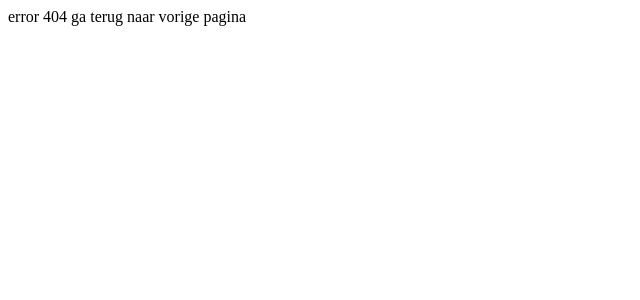
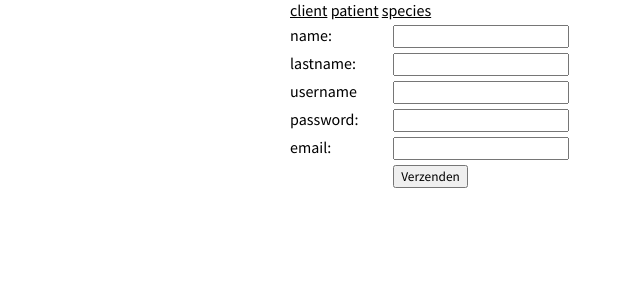
Before and after one commit to pieter19998/hospitalframework, a PHP site: page /login/create in a window 1280 px wide. Shown: the top 300 px of the page, without its empty margins (0-640 px from the left). Run offline with PHP 8.4, Linux system fonts and the light colour scheme; some libraries are stand-ins or nearby versions.

Commit message:
login create works/ start login system /deleted testcontroller

```diff
--- /dev/null
+++ b/controller/LoginController.php
@@ -0,0 +1,32 @@
+
+
+<?php
+// verbind met model
+require(ROOT . "model/LoginModel.php");
+// render index page
+function index()
+{
+    // haal alle clients uit database via function getallclients
+    render("login/index", array(
+
+    ));
+}
+// create pagina
+function create()
+{
+    //formulier tonen voor create en selectbox functie aanroepen
+    render("login/create" , array(
+    ));
+}
+// save function aanroepen in model
+function CreateLogin()
+{
+    // haal het formulier op en suur naar de createclient om het in de database op te slaan
+    if (isset($_POST['name']) && isset($_POST['lastname']) && isset($_POST['username']) && isset($_POST['password'])&& isset($_POST['email'])) {
+        register($_POST['name'], $_POST['lastname'], $_POST['username'], $_POST['password'], $_POST['email']);
+    }
+
+    header("Location:" . URL . "login/index");
+}
+
+?>
--- /dev/null
+++ b/model/LoginModel.php
@@ -0,0 +1,61 @@
+<?php
+
+
+function register($name,$lastname,$username,$password,$email)
+{
+
+
+    $db = openDatabaseConnection();
+        $hashpassword = password_hash($password, PASSWORD_DEFAULT);
+
+        $sql =("INSERT INTO account(name,lastname,username,password,email) VALUES(:name, :lastname, :username, :password, :email)");
+        $query = $db->prepare($sql);
+        $query->execute(array(
+            ':name' => $name,
+            ':lastname' => $lastname,
+            ':username' => $username,
+            ':password' => $hashpassword,
+            ':email' => $email,
+        ));
+
+    $db = null;
+    die();
+}
+
+
+function login($username,$email,$password)
+{
+    try {
+        $db = openDatabaseConnection();
+        $sql = ("SELECT * FROM account WHERE username=:username OR email=:email LIMIT 1");
+        $query = $db->prepare($sql);
+        $query->execute(array(':username' => $username, ':email' => $email));
+        $row = $query->fetch(PDO::FETCH_ASSOC);
+        if ($query->rowCount() > 0) {
+            if (password_verify($password, $row['password'])) {
+                $_SESSION['user_session'] = $row['id'];
+                return true;
+            } else {
+                return false;
+            }
+        }
+    } catch (PDOException $e) {
+        echo $e->getMessage();
+    }
+}
+
+ function logout()
+{
+    session_destroy();
+    unset($_SESSION['user_session']);
+    return true;
+}
+
+
+
+ function is_loggedin()
+ {
+     if (isset($_SESSION['user_session'])) {
+         return true;
+     }
+ }
--- a/public/css/main.css
+++ b/public/css/main.css
@@ -6,7 +6,6 @@
 body {
 	margin : 0 auto;
 	width : 700px;
-	background-image: url("img/bg.jpg");
 }
 
 h1{
--- /dev/null
+++ b/view/login/create.php
@@ -0,0 +1,28 @@
+<div class="container">
+	<form action="<?= URL ?>login/CreateLogin" method="post">
+        <div>
+            <label for="name">name:</label>
+            <input type="text" id="name" name="name" value="">
+        </div>
+        <div>
+            <label for="name">lastname:</label>
+            <input type="text" id="lastname" name="lastname">
+        </div>
+        <div>
+            <label for="name">username</label>
+            <input type="text" id="username" name="username">
+        </div>
+        <div>
+            <label for="name">password:</label>
+            <input type="text" id="password" name="password">
+        </div>
+        <div>
+            <label for="name">email:</label>
+            <input type="text" id="email" name="email">
+        </div>
+            <label></label>
+		<input type="submit" value="Verzenden">
+
+	</form>
+
+</div>
```
Also changed, not shown: view/login/index.php (added, +9 -0 lines), view/test/index.php (deleted, +0 -29 lines).
